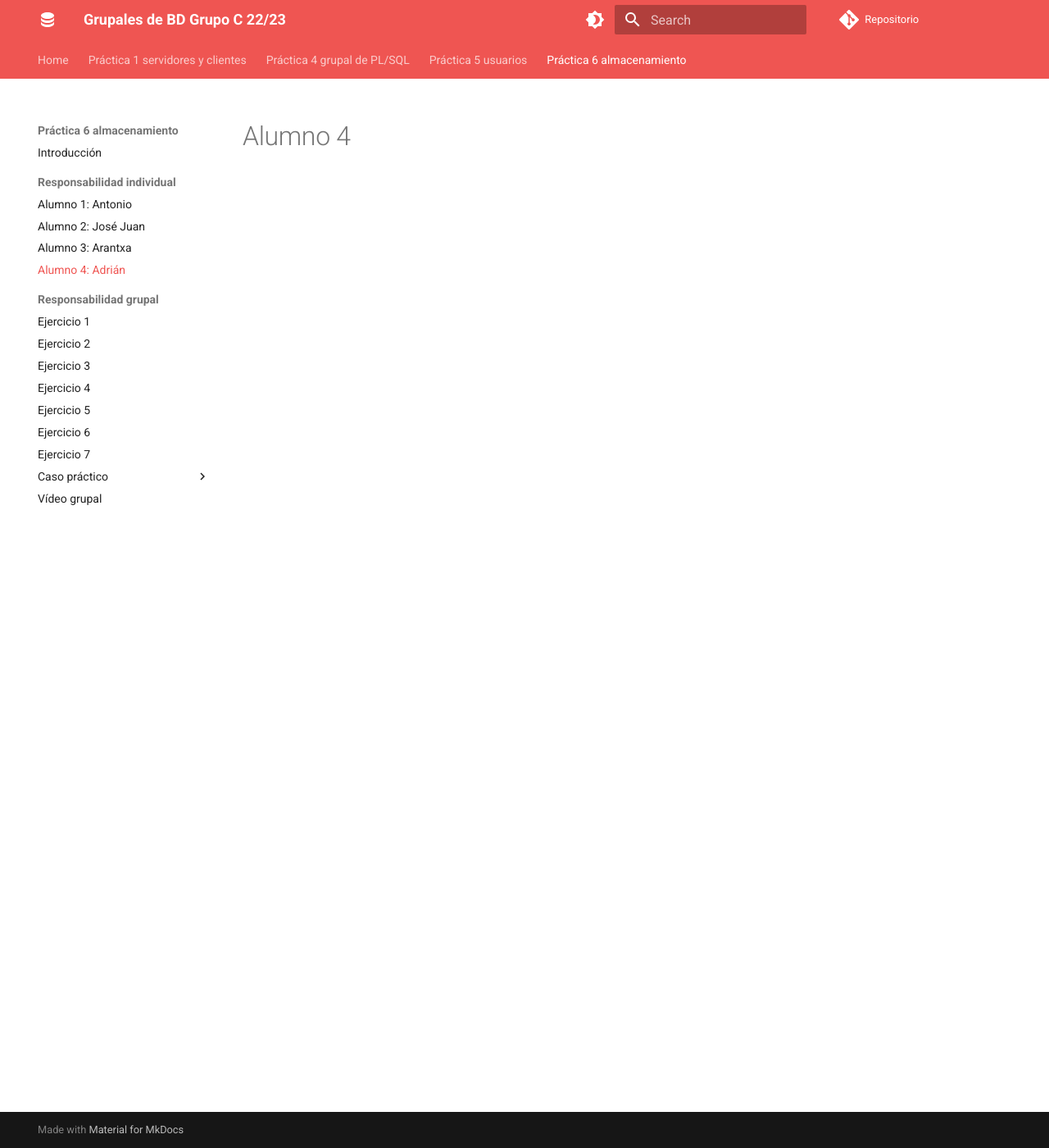
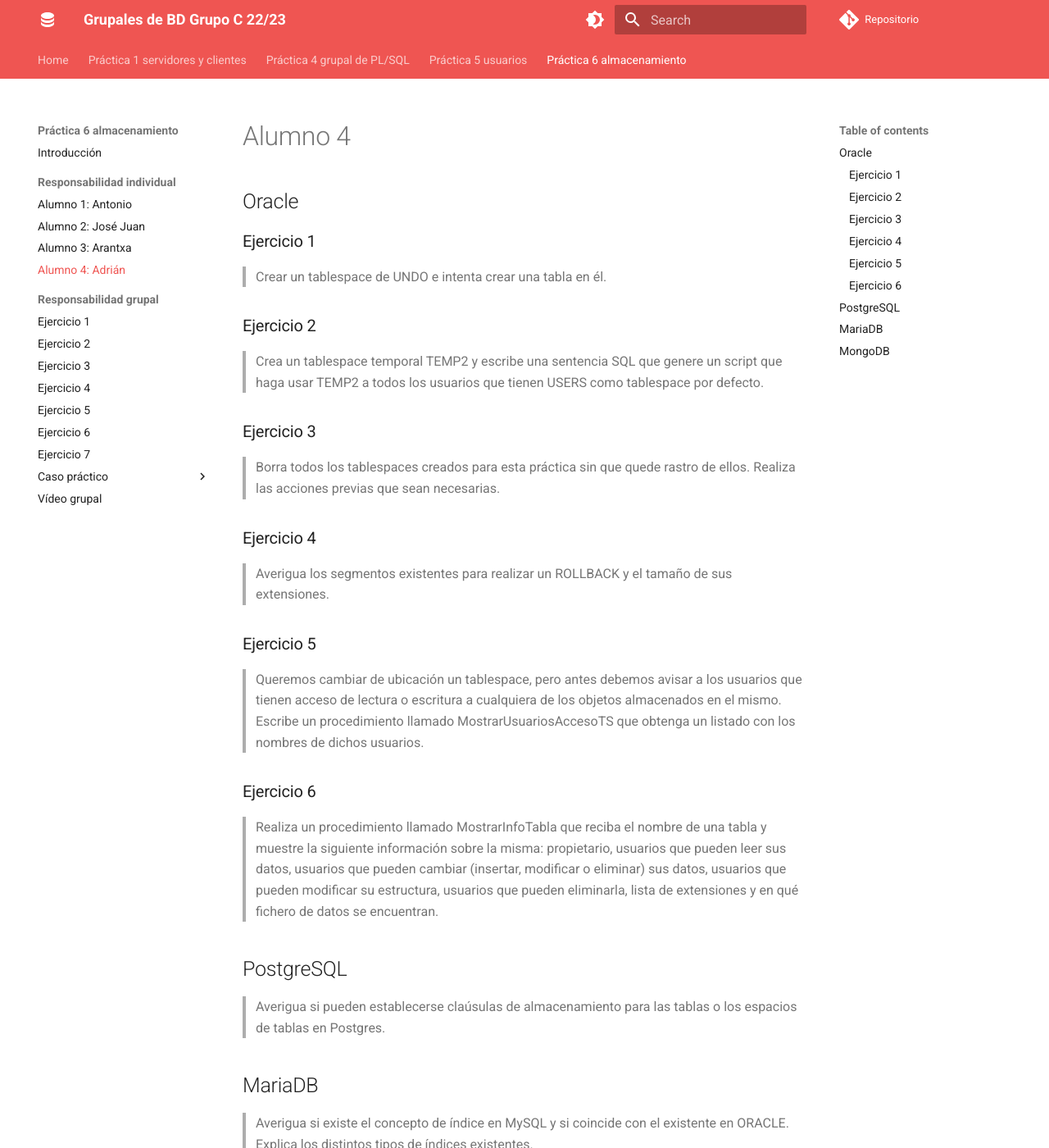
Before and after one commit to adriasir123/grupalesbdc, an MkDocs documentation site: the page built from docs/p6-almacenamiento/ri/alumno4.md, in a window 1280 px wide and 1400 px high. Shown: the whole window at 82% size. Built offline with MkDocs 1.6.1 and Material for MkDocs 9.7.7, drawn with Linux system fonts in a browser that asks for light colours; comment, search, counter and statistics services are not loaded; some of the changed text lies outside the part shown.

Commit message:
alumno 4 primera subida

```diff
--- a/docs/p6-almacenamiento/ri/alumno4.md
+++ b/docs/p6-almacenamiento/ri/alumno4.md
@@ -1 +1,117 @@
 # Alumno 4
+
+## Oracle
+
+### Ejercicio 1
+
+> Crear un tablespace de UNDO e intenta crear una tabla en él.
+
+
+
+
+
+
+
+
+
+
+
+
+### Ejercicio 2
+
+> Crea un tablespace temporal TEMP2 y escribe una sentencia SQL que genere un script que haga usar TEMP2 a todos los usuarios que tienen USERS como tablespace por defecto.
+
+
+
+
+
+
+
+
+
+
+
+
+
+### Ejercicio 3
+
+> Borra todos los tablespaces creados para esta práctica sin que quede rastro de ellos. Realiza las acciones previas que sean necesarias.
+
+
+
+
+
+
+### Ejercicio 4
+
+> Averigua los segmentos existentes para realizar un ROLLBACK y el tamaño de sus extensiones.
+
+
+
+
+
+
+### Ejercicio 5
+
+> Queremos cambiar de ubicación un tablespace, pero antes debemos avisar a los usuarios que tienen acceso de lectura o escritura a cualquiera de los objetos almacenados en el mismo. Escribe un procedimiento llamado MostrarUsuariosAccesoTS que obtenga un listado con los nombres de dichos usuarios.
+
+
+
+
+
+
+
+### Ejercicio 6
+
+> Realiza un procedimiento llamado MostrarInfoTabla que reciba el nombre de una tabla y muestre la siguiente información sobre la misma: propietario, usuarios que pueden leer sus datos, usuarios que pueden cambiar (insertar, modificar o eliminar) sus datos, usuarios que pueden modificar su estructura, usuarios que pueden eliminarla, lista de extensiones y en qué fichero de datos se encuentran.
+
+
+
+
+
+
+
+
+
+
+
+
+
+
+
+
+
+
+
+
+
+
+
+
+
+## PostgreSQL
+
+> Averigua si pueden establecerse claúsulas de almacenamiento para las tablas o los espacios de tablas en Postgres.
+
+
+
+
+
+
+
+
+
+## MariaDB
+
+> Averigua si existe el concepto de índice en MySQL y si coincide con el existente en ORACLE. Explica los distintos tipos de índices existentes.
+
+
+
+
+
+
+
+
+## MongoDB
+
+> Explica los distintos motores de almacenamiento que ofrece MongoDB, sus características principales y en qué casos es más recomendable utilizar cada uno de ellos.
```
